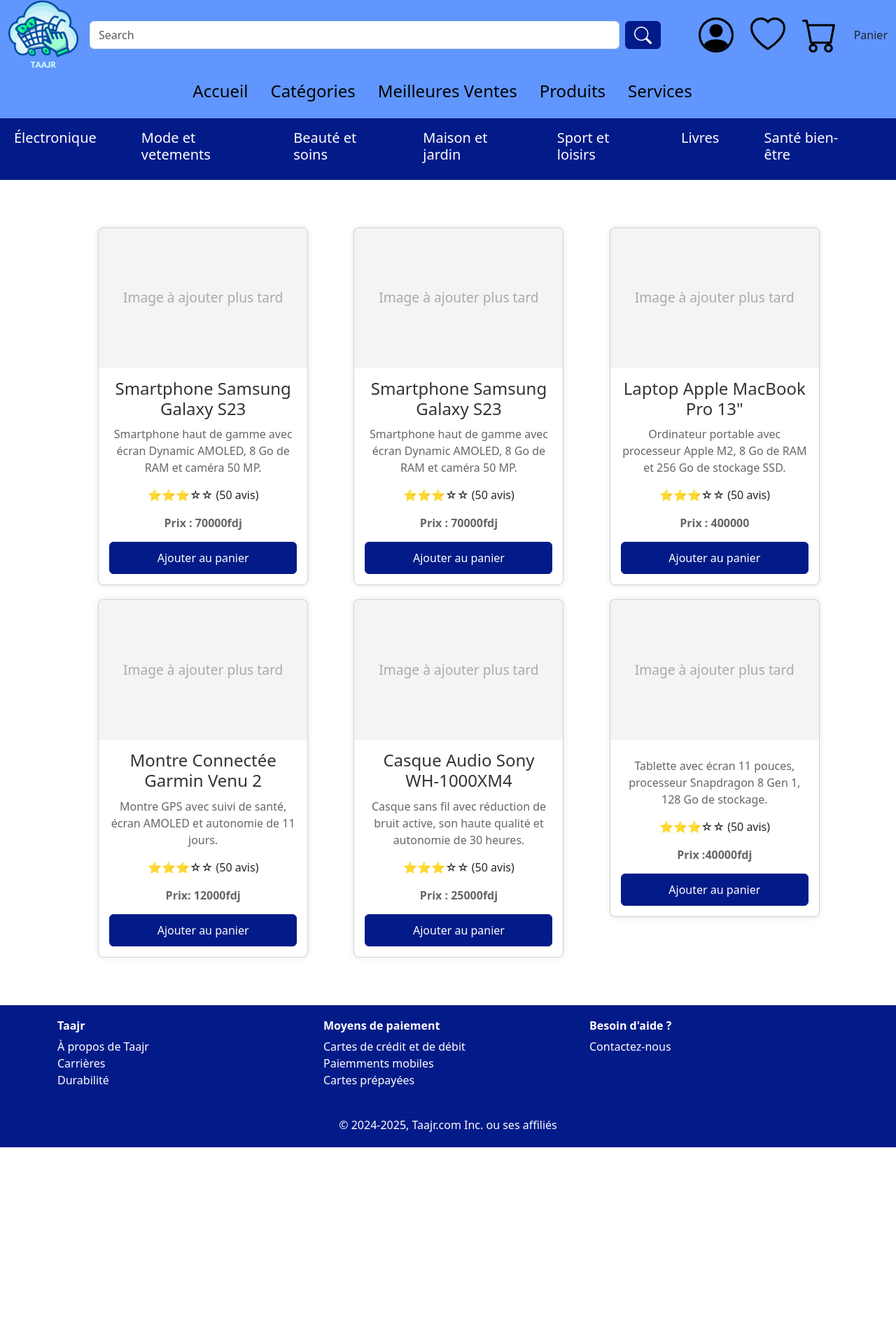
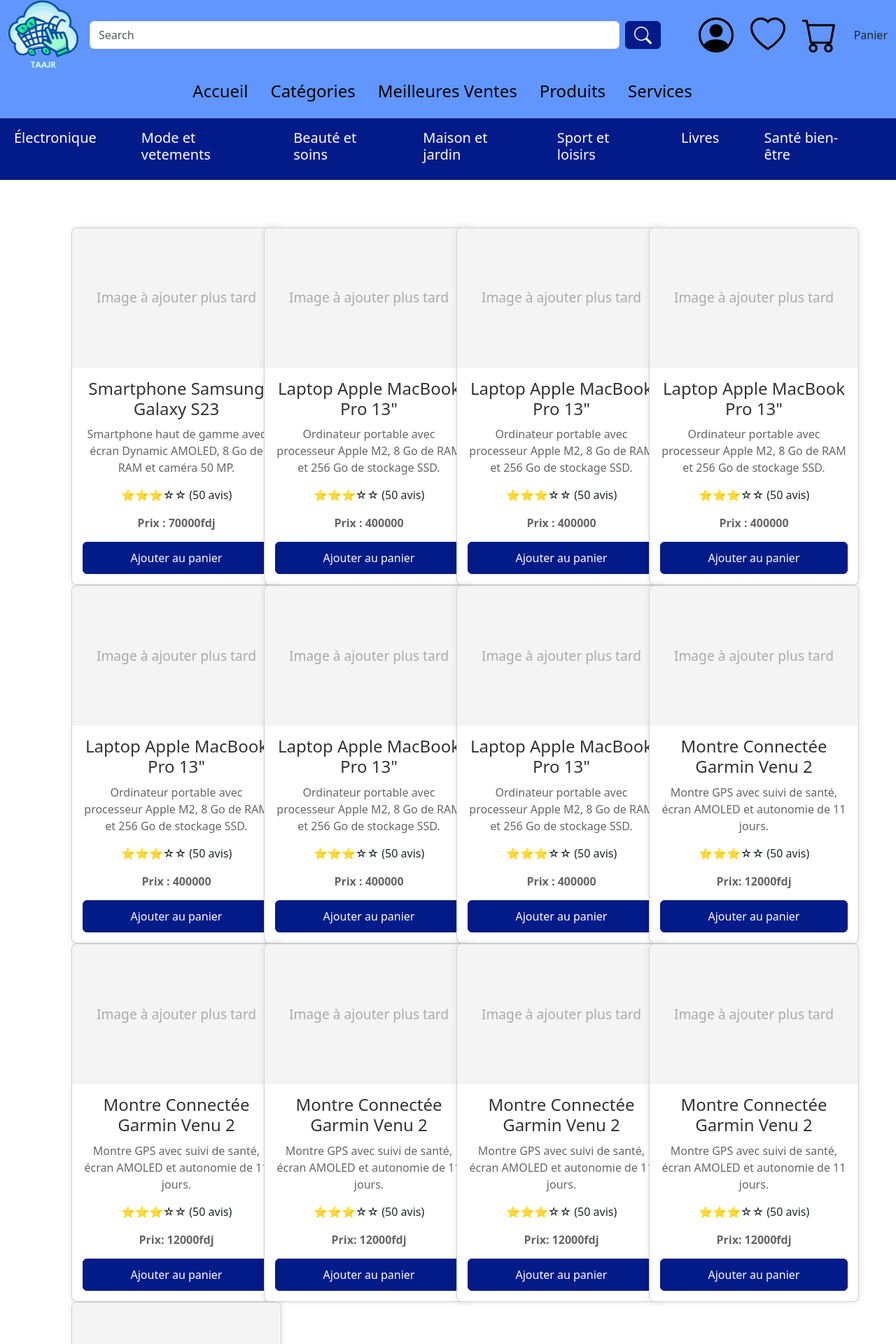
Before and after one commit to haki24gamer/Taajr, a Flask app: template templates/Produits.html in a window 1280 px wide. Shown: the top 1920 px of the page at 70% size. Before the commit the page ends 1639 px from the top, so only its background shows below. Run offline with Flask 3, Linux system fonts and the light colour scheme; the template is opened without the code that fills it, so the values that code supplies are empty; some libraries are stand-ins or nearby versions.

Commit message:
Update Produits.html

```diff
--- a/templates/Produits.html
+++ b/templates/Produits.html
@@ -4,6 +4,7 @@
 
 {% block content %}
     <div class="product-container">
+        <div class="row">
             <!-- Produit 1 -->
             <div class="col-md-3">
                 <div class="card product-card">
@@ -17,15 +18,72 @@
                     </div>
                 </div>
             </div>
-        <!-- Produit 1 -->
+
+            <!-- Produit 2 -->
             <div class="col-md-3">
                 <div class="card product-card">
                     <div class="card-img-top">Image à ajouter plus tard</div>
                     <div class="card-body">
-                    <h5 class="card-title">Smartphone Samsung Galaxy S23</h5>
-                    <p class="card-text">Smartphone haut de gamme avec écran Dynamic AMOLED, 8 Go de RAM et caméra 50 MP.</p>
+                        <h5 class="card-title">Laptop Apple MacBook Pro 13"</h5>
+                        <p class="card-text">Ordinateur portable avec processeur Apple M2, 8 Go de RAM et 256 Go de stockage SSD.</p>
                         <p class="rating">⭐⭐⭐☆☆ (50 avis)</p>
-                    <p class="card-text fw-bold">Prix : 70000fdj</p>
+                        <p class="card-text fw-bold">Prix : 400000</p>
+                        <button class="btn btn-primary">Ajouter au panier</button>
+                    </div>
+                </div>
+            </div>
+
+            <!-- Produit 2 -->
+            <div class="col-md-3">
+                <div class="card product-card">
+                    <div class="card-img-top">Image à ajouter plus tard</div>
+                    <div class="card-body">
+                        <h5 class="card-title">Laptop Apple MacBook Pro 13"</h5>
+                        <p class="card-text">Ordinateur portable avec processeur Apple M2, 8 Go de RAM et 256 Go de stockage SSD.</p>
+                        <p class="rating">⭐⭐⭐☆☆ (50 avis)</p>
+                        <p class="card-text fw-bold">Prix : 400000</p>
+                        <button class="btn btn-primary">Ajouter au panier</button>
+                    </div>
+                </div>
+            </div>
+
+            <!-- Produit 2 -->
+            <div class="col-md-3">
+                <div class="card product-card">
+                    <div class="card-img-top">Image à ajouter plus tard</div>
+                    <div class="card-body">
+                        <h5 class="card-title">Laptop Apple MacBook Pro 13"</h5>
+                        <p class="card-text">Ordinateur portable avec processeur Apple M2, 8 Go de RAM et 256 Go de stockage SSD.</p>
+                        <p class="rating">⭐⭐⭐☆☆ (50 avis)</p>
+                        <p class="card-text fw-bold">Prix : 400000</p>
+                        <button class="btn btn-primary">Ajouter au panier</button>
+                    </div>
+                </div>
+            </div>
+
+            <!-- Produit 2 -->
+            <div class="col-md-3">
+                <div class="card product-card">
+                    <div class="card-img-top">Image à ajouter plus tard</div>
+                    <div class="card-body">
+                        <h5 class="card-title">Laptop Apple MacBook Pro 13"</h5>
+                        <p class="card-text">Ordinateur portable avec processeur Apple M2, 8 Go de RAM et 256 Go de stockage SSD.</p>
+                        <p class="rating">⭐⭐⭐☆☆ (50 avis)</p>
+                        <p class="card-text fw-bold">Prix : 400000</p>
+                        <button class="btn btn-primary">Ajouter au panier</button>
+                    </div>
+                </div>
+            </div>
+
+            <!-- Produit 2 -->
+            <div class="col-md-3">
+                <div class="card product-card">
+                    <div class="card-img-top">Image à ajouter plus tard</div>
+                    <div class="card-body">
+                        <h5 class="card-title">Laptop Apple MacBook Pro 13"</h5>
+                        <p class="card-text">Ordinateur portable avec processeur Apple M2, 8 Go de RAM et 256 Go de stockage SSD.</p>
+                        <p class="rating">⭐⭐⭐☆☆ (50 avis)</p>
+                        <p class="card-text fw-bold">Prix : 400000</p>
                         <button class="btn btn-primary">Ajouter au panier</button>
                     </div>
                 </div>
@@ -59,6 +117,58 @@
                 </div>
             </div>
 
+            <!-- Produit 3 -->
+            <div class="col-md-3">
+                <div class="card product-card">
+                    <div class="card-img-top">Image à ajouter plus tard</div>
+                    <div class="card-body">
+                        <h5 class="card-title">Montre Connectée Garmin Venu 2</h5>
+                        <p class="card-text">Montre GPS avec suivi de santé, écran AMOLED et autonomie de 11 jours.</p>
+                        <p class="rating">⭐⭐⭐☆☆ (50 avis)</p>
+                        <p class="card-text fw-bold">Prix: 12000fdj </p>
+                        <button class="btn btn-primary">Ajouter au panier</button>
+                    </div>
+                </div>
+            </div>
+            <!-- Produit 3 -->
+            <div class="col-md-3">
+                <div class="card product-card">
+                    <div class="card-img-top">Image à ajouter plus tard</div>
+                    <div class="card-body">
+                        <h5 class="card-title">Montre Connectée Garmin Venu 2</h5>
+                        <p class="card-text">Montre GPS avec suivi de santé, écran AMOLED et autonomie de 11 jours.</p>
+                        <p class="rating">⭐⭐⭐☆☆ (50 avis)</p>
+                        <p class="card-text fw-bold">Prix: 12000fdj </p>
+                        <button class="btn btn-primary">Ajouter au panier</button>
+                    </div>
+                </div>
+            </div>
+            <!-- Produit 3 -->
+            <div class="col-md-3">
+                <div class="card product-card">
+                    <div class="card-img-top">Image à ajouter plus tard</div>
+                    <div class="card-body">
+                        <h5 class="card-title">Montre Connectée Garmin Venu 2</h5>
+                        <p class="card-text">Montre GPS avec suivi de santé, écran AMOLED et autonomie de 11 jours.</p>
+                        <p class="rating">⭐⭐⭐☆☆ (50 avis)</p>
+                        <p class="card-text fw-bold">Prix: 12000fdj </p>
+                        <button class="btn btn-primary">Ajouter au panier</button>
+                    </div>
+                </div>
+            </div>
+            <!-- Produit 3 -->
+            <div class="col-md-3">
+                <div class="card product-card">
+                    <div class="card-img-top">Image à ajouter plus tard</div>
+                    <div class="card-body">
+                        <h5 class="card-title">Montre Connectée Garmin Venu 2</h5>
+                        <p class="card-text">Montre GPS avec suivi de santé, écran AMOLED et autonomie de 11 jours.</p>
+                        <p class="rating">⭐⭐⭐☆☆ (50 avis)</p>
+                        <p class="card-text fw-bold">Prix: 12000fdj </p>
+                        <button class="btn btn-primary">Ajouter au panier</button>
+                    </div>
+                </div>
+            </div>
             <!-- Produit 4 -->
             <div class="col-md-3">
                 <div class="card product-card">
@@ -72,19 +182,7 @@
                     </div>
                 </div>
             </div>
-
-        <!-- Produit 5 -->
-        <div class="col-md-3">
-            <div class="card product-card">
-                <div class="card-img-top">Image à ajouter plus tard</div>
-                <div class="card-body">
-                    <h5 class="card-title"></h5>
-                    <p class="card-text">Tablette avec écran 11 pouces, processeur Snapdragon 8 Gen 1, 128 Go de stockage.</p>
-                    <p class="rating">⭐⭐⭐☆☆ (50 avis)</p>
-                    <p class="card-text fw-bold">Prix :40000fdj</p>
-                    <button class="btn btn-primary">Ajouter au panier</button>
         </div>
     </div>
-        </div>
-    </div>
+
 {% endblock %}
```
Lines whose indentation alone changed are shown as unchanged.
